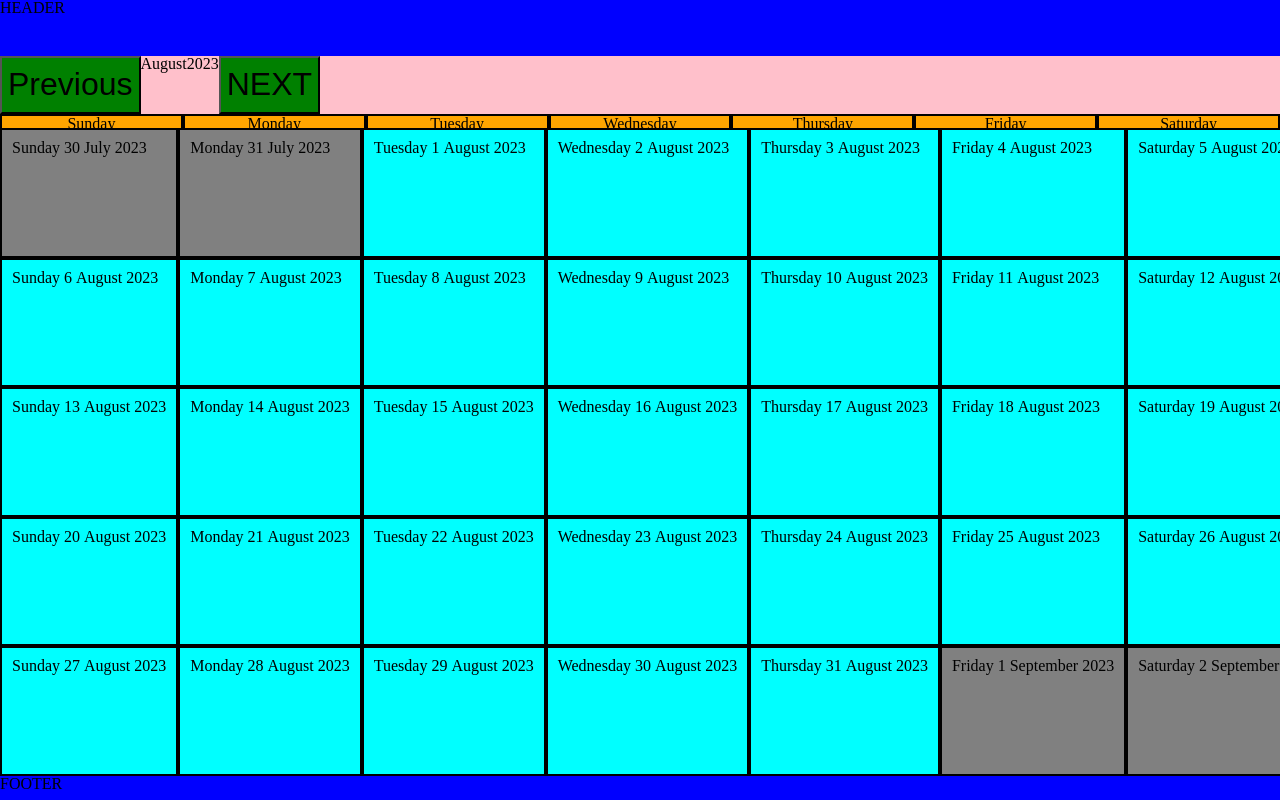
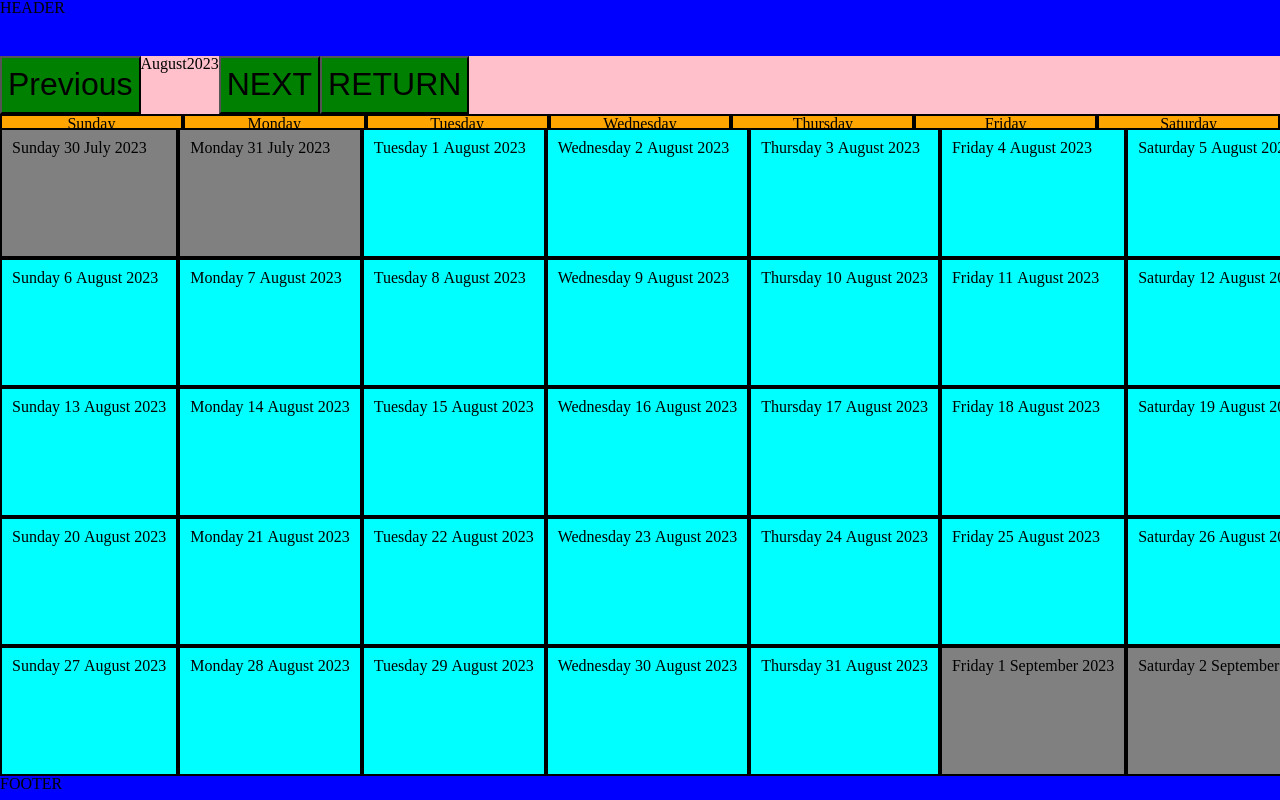
Before and after one commit to AlexandrosFytilis/calendar_app, a React (Create React App) app in the folder client/: page / in a window 1280 px wide. Both pictures are taken after a click on the button "Previous". Shown: the top 800 px of the page. Built offline with nearby package versions, Linux system fonts and the light colour scheme.

Commit message:
Add button to return to current month and year

```diff
--- a/client/src/Components/Months.js
+++ b/client/src/Components/Months.js
@@ -27,6 +27,15 @@ export const Months = ({ thisMonth, today, month, thisYear, year, months, days,
                     }
                 }
                 }>NEXT</button>
+                {month === thisMonth ? (
+                    <></>
+                ) : (
+                    <button onClick={() => {
+                        setMonth(thisMonth)
+                        setYear(thisYear)
+                    }
+                    }>RETURN</button>
+                )}
             </Month>
             <Week>
                 {days.map((day) => <Day>{day}</Day>)}
```
